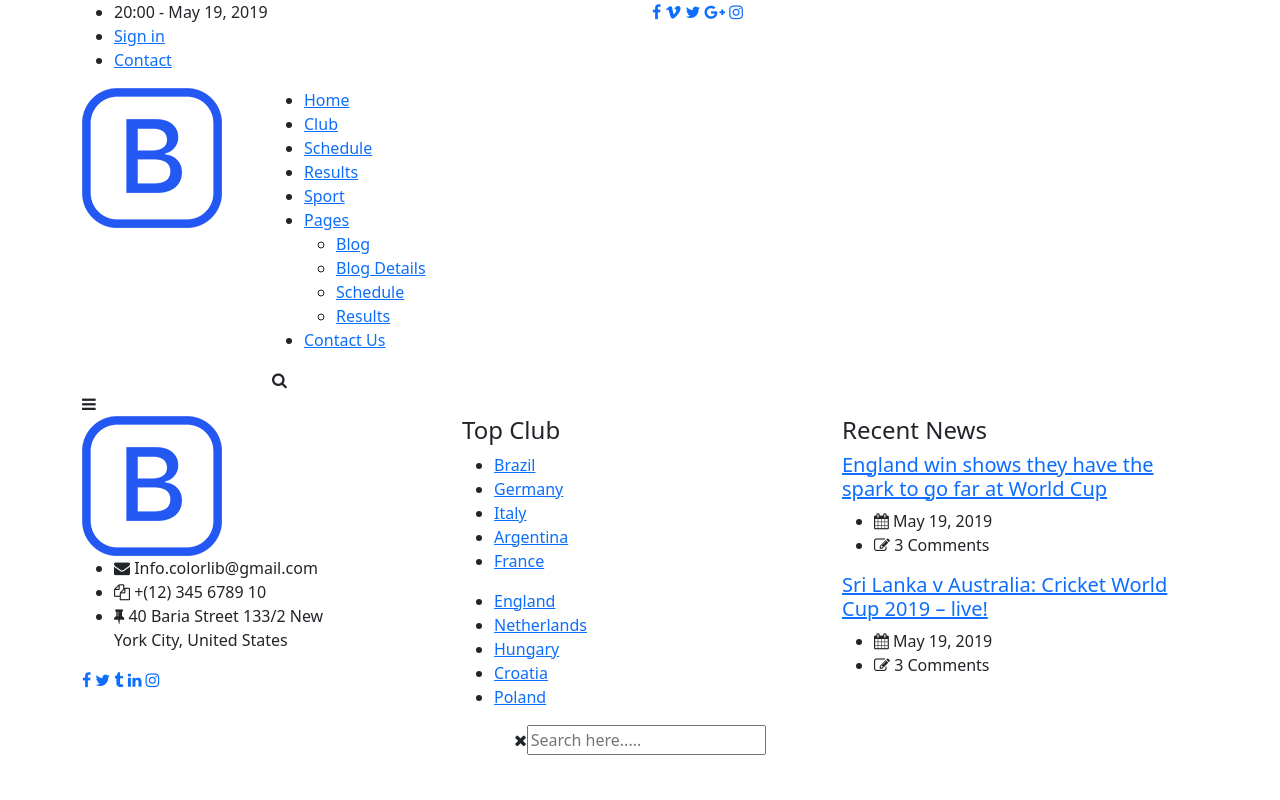
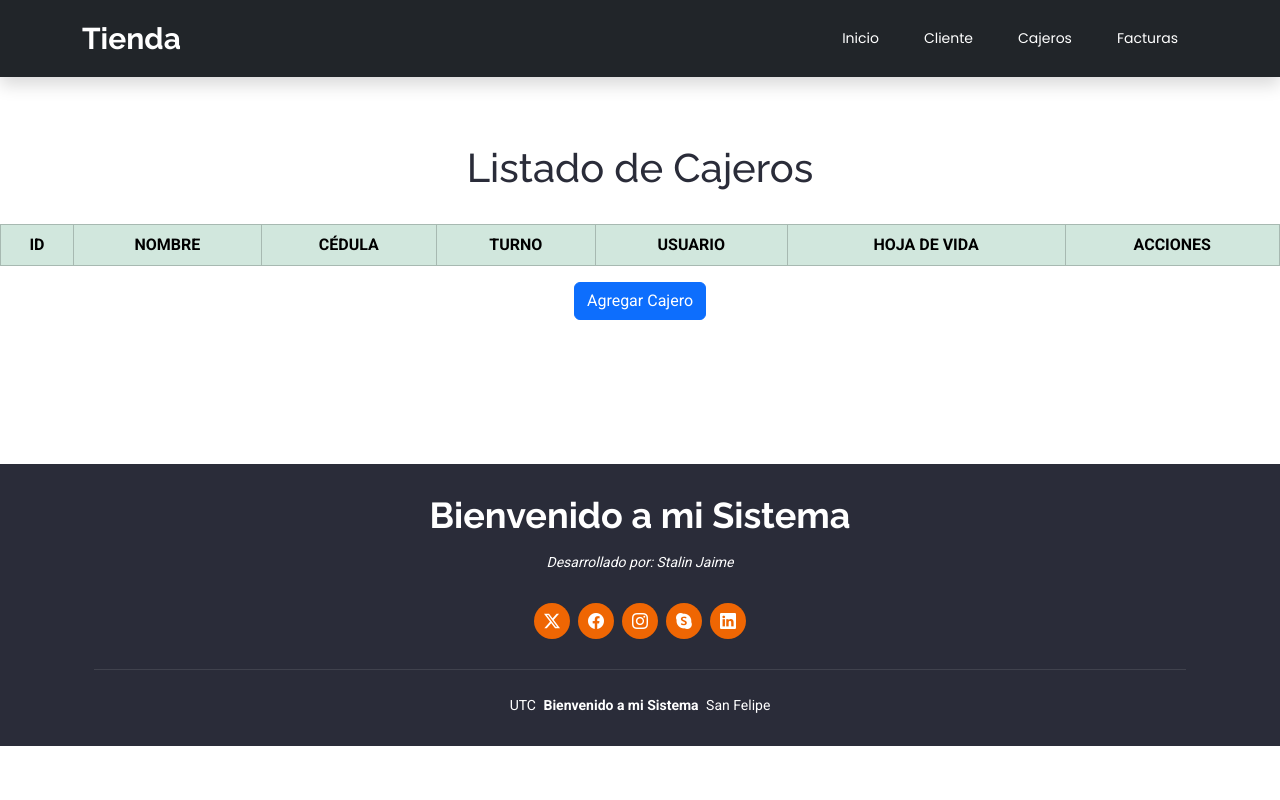
Before and after one commit to Stalin202-cpu/eventosSJ, a Django app: page /inicio in a window 1280 px wide. Run offline with Django 5.2, Linux system fonts and the light colour scheme; lists and menus that the app fills with data are empty; some libraries are stand-ins or nearby versions.

Commit message:
Se agregar Plantilla4

```diff
--- a/Aplicaciones/Estadios/templates/inicio.html
+++ b/Aplicaciones/Estadios/templates/inicio.html
@@ -2,11 +2,9 @@
 {% load static %}
 {% block contenido %}
 <br><br><br><br><br><br>
-
-<h1 class="text-center">Listado de Estadios</h1>
+<h1 class="text-center">Listado de Cajeros</h1>
 <br>
 <table class="table table-bordered table-striped table-hover">
-
     <thead>
         <tr class="table-success text-center
             table-striped table-hover">
@@ -17,8 +15,70 @@
             <th>USUARIO</th>
             <th>HOJA DE VIDA</th>
             <th>ACCIONES</th>
+
         </tr>
     </thead>
+    <tbody>
+        {% for cargoCajeros in Cajeros %}
+            <tr>
+                <td>{{cargoCajeros.id}}</td>
+                <td>{{cargoCajeros.nombre}}</td>
+                <td>{{cargoCajeros.cedula}}</td>
+                <td>{{cargoCajeros.turno}}</td>
+                <td>
+                    {% if cargoCajeros.logo %}
+                        <img src="{{ cargoCajeros.logo.url }}"
+                        height="80px" alt="">
+                    {% else %}
+                        Ninguna Imagen Subida
+                    {% endif %}
+                </td>
+                <td>
+                    {% if cargoCajeros.pdf %}
+                        <a href="{{ cargoCajeros.pdf.url }}" download>Descargar PDF</a>
+                    {% else %}
+                        Ningún Documento Subido
+                    {% endif %}
+                </td>
 
+                <td>
+                    <a href="editarCajero/{{cargoCajeros.id}}" class="btn btn-outline-warning"><i class="fa fa-pen"></i></a>
+                    <a href="#"
+                    onclick="eliminarCajero('{{cargoCajeros.id}}')"
+                    class="btn btn-outline-danger">
+                        <i class="fa fa-trash"></i>
+                    </a>
+
+                </td>
+            </tr>
+        {% endfor %}
+    </tbody>
 </table>
+<div class="text-center">
+    <a href="nuevoCajero" class="btn btn-primary">
+        Agregar Cajero
+    </a>
+</div>
+<br><br><br><br><br><br>
+<script>
+    function eliminarCajero(id){
+        Swal.fire({
+            title: "Desae eliminar?",
+            text: "¿Estas seguro de eliminar al Cajero de forma permanenete?",
+            icon: "Advertencia",
+            showCancelButton: true,
+            confirmButtonColor: "#3085d6",
+            cancelButtonColor: "#d33",
+            confirmButtonText: "Si, Borrar"
+            }).then((result) => {
+            if (result.isConfirmed) {
+
+                window.location.href="/eliminarCajero/"+id
+
+            }
+        });
+
+    }
+
+</script>
 {% endblock %}
--- a/Aplicaciones/template/plantilla.html
+++ b/Aplicaciones/template/plantilla.html
@@ -1,168 +1,126 @@
 {% load static %}
-
 <!DOCTYPE html>
 <html lang="es">
 <head>
-    <meta charset="UTF-8">
-    <title>Inicio</title>
-    <!-- Estilos CSS -->
-    <link rel="stylesheet" href="{% static 'plantilla/specer/css/bootstrap.min.css' %}">
-    <link rel="stylesheet" href="{% static 'plantilla/specer/css/font-awesome.min.css' %}">
-    <link rel="stylesheet" href="{% static 'plantilla/specer/css/style.css' %}">
+  <meta charset="utf-8">
+  <meta content="width=device-width, initial-scale=1.0" name="viewport">
+  <title>Index - Selecao Bootstrap Template</title>
+
+  <!-- jQuery (debe ir antes que los plugins que lo usen) -->
+  <script src="https://code.jquery.com/jquery-3.7.1.js" integrity="sha256-eKhayi8LEQwp4NKxN+CfCh+3qOVUtJn3QNZ0TciWLP4=" crossorigin="anonymous"></script>
+  <script src="https://cdn.jsdelivr.net/npm/jquery-validation@1.19.5/dist/jquery.validate.js"></script>
+
+  <!-- Bootstrap desde CDN -->
+  <link href="https://cdnjs.cloudflare.com/ajax/libs/bootstrap/5.3.3/css/bootstrap.min.css" rel="stylesheet" crossorigin="anonymous" referrerpolicy="no-referrer" />
+  <script src="https://cdnjs.cloudflare.com/ajax/libs/bootstrap/5.3.3/js/bootstrap.bundle.min.js" crossorigin="anonymous" referrerpolicy="no-referrer"></script>
+
+  <!-- SweetAlert -->
+  <script src="https://cdn.jsdelivr.net/npm/sweetalert2@11"></script>
+
+  <!-- FontAwesome -->
+  <link rel="stylesheet" href="https://cdnjs.cloudflare.com/ajax/libs/font-awesome/6.7.2/css/all.min.css" integrity="sha512-Evv84Mr4kqVGRNSgIGL/F/aIDqQb7xQ2vcrdIwxfjThSH8CSR7PBEakCr51Ck+w+/U6swU2Im1vVX0SVk9ABhg==" crossorigin="anonymous" referrerpolicy="no-referrer" />
+
+  <!-- Favicons -->
+  <link href="{% static 'plantilla/selecao/assets/img/favicon.png' %}" rel="icon">
+  <link href="{% static 'plantilla/selecao/assets/img/apple-touch-icon.png' %}" rel="apple-touch-icon">
+
+  <!-- Google Fonts -->
+  <link href="https://fonts.googleapis.com" rel="preconnect">
+  <link href="https://fonts.gstatic.com" rel="preconnect" crossorigin>
+  <link href="https://fonts.googleapis.com/css2?family=Roboto:wght@100..900&family=Poppins:wght@100..900&family=Raleway:wght@100..900&display=swap" rel="stylesheet">
+
+  <!-- Vendor CSS Files -->
+  <link href="{% static 'plantilla/selecao/assets/vendor/bootstrap-icons/bootstrap-icons.css' %}" rel="stylesheet">
+  <link href="{% static 'plantilla/selecao/assets/vendor/aos/aos.css' %}" rel="stylesheet">
+  <link href="{% static 'plantilla/selecao/assets/vendor/animate.css/animate.min.css' %}" rel="stylesheet">
+  <link href="{% static 'plantilla/selecao/assets/vendor/glightbox/css/glightbox.min.css' %}" rel="stylesheet">
+  <link href="{% static 'plantilla/selecao/assets/vendor/swiper/swiper-bundle.min.css' %}" rel="stylesheet">
+
+  <!-- Main CSS File -->
+  <link href="{% static 'plantilla/selecao/assets/css/main.css' %}" rel="stylesheet">
 </head>
-<body>
-<!-- Header Section Begin -->
-<header class="header-section">
-    <div class="header__top">
-        <div class="container">
-            <div class="row">
-                <div class="col-lg-6">
-                    <div class="ht-info">
+
+<body class="index-page">
+
+  <!-- Header -->
+  <header id="header" class="header d-flex align-items-center fixed-top bg-dark text-white shadow">
+    <div class="container-fluid container-xl position-relative d-flex align-items-center justify-content-between">
+      <a href="index.html" class="logo d-flex align-items-center">
+        <h1 class="sitename">Tienda</h1>
+      </a>
+      <nav id="navmenu" class="navmenu">
         <ul>
-                            <li>20:00 - May 19, 2019</li>
-                            <li><a href="#">Sign in</a></li>
-                            <li><a href="#">Contact</a></li>
+          <li><a href="{% url 'inicio2' %}">Inicio</a></li>
+          <li><a href="{% url 'inicio2' %}">Cliente</a></li>
+          <li><a href="{% url 'inicio' %}">Cajeros</a></li>
+          <li><a href="{% url 'inicio3' %}">Facturas</a></li>
         </ul>
-                    </div>
-                </div>
-                <div class="col-lg-6">
-                    <div class="ht-links">
-                        <a href="#"><i class="fa fa-facebook"></i></a>
-                        <a href="#"><i class="fa fa-vimeo"></i></a>
-                        <a href="#"><i class="fa fa-twitter"></i></a>
-                        <a href="#"><i class="fa fa-google-plus"></i></a>
-                        <a href="#"><i class="fa fa-instagram"></i></a>
-                    </div>
-                </div>
-            </div>
-        </div>
-    </div>
-    <div class="header__nav">
-        <div class="container">
-            <div class="row">
-                <div class="col-lg-2">
-                    <div class="logo">
-                        <a href="{% url 'inicio' %}">
-                            <img src="{% static 'plantilla/specer/img/logo.png' %}" alt="Logo">
-                        </a>
-                    </div>
-                </div>
-                <div class="col-lg-10">
-                    <div class="nav-menu">
-                        <ul class="main-menu">
-                            <li class="active"><a href="#">Home</a></li>
-                            <li><a href="#">Club</a></li>
-                            <li><a href="#">Schedule</a></li>
-                            <li><a href="#">Results</a></li>
-                            <li><a href="#">Sport</a></li>
-                            <li><a href="#">Pages</a>
-                                <ul class="dropdown">
-                                    <li><a href="#">Blog</a></li>
-                                    <li><a href="#">Blog Details</a></li>
-                                    <li><a href="#">Schedule</a></li>
-                                    <li><a href="#">Results</a></li>
-                                </ul>
-                            </li>
-                            <li><a href="#">Contact Us</a></li>
-                        </ul>
-                        <div class="nm-right search-switch">
-                            <i class="fa fa-search"></i>
-                        </div>
-                    </div>
-                </div>
-            </div>
-            <div class="canvas-open">
-                <i class="fa fa-bars"></i>
-            </div>
-        </div>
+        <i class="mobile-nav-toggle d-xl-none bi bi-list"></i>
+      </nav>
     </div>
   </header>
-<!-- Header End -->
 
-<!-- Footer Section Begin -->
-<footer class="footer-section set-bg" data-setbg="{% static 'plantilla/specer/img/footer-bg.jpg' %}">
+  {% block contenido %}{% endblock %}
+
+  <!-- Footer -->
+  <footer id="footer" class="footer dark-background">
     <div class="container">
-        <div class="row">
-            <div class="col-lg-3 col-md-6">
-                <div class="fs-logo">
-                    <div class="logo">
-                        <a href="#"><img src="{% static 'plantilla/specer/img/logo.png' %}" alt="Logo"></a>
+      <h3 class="sitename">Bienvenido a mi Sistema</h3>
+      <p>Desarrollado por: Stalin Jaime</p>
+      <div class="social-links d-flex justify-content-center">
+        <a href="#"><i class="bi bi-twitter-x"></i></a>
+        <a href="#"><i class="bi bi-facebook"></i></a>
+        <a href="#"><i class="bi bi-instagram"></i></a>
+        <a href="#"><i class="bi bi-skype"></i></a>
+        <a href="#"><i class="bi bi-linkedin"></i></a>
       </div>
-                    <ul>
-                        <li><i class="fa fa-envelope"></i> Info.colorlib@gmail.com</li>
-                        <li><i class="fa fa-copy"></i> +(12) 345 6789 10</li>
-                        <li><i class="fa fa-thumb-tack"></i> 40 Baria Street 133/2 New York City, United States</li>
-                    </ul>
-                    <div class="fs-social">
-                        <a href="#"><i class="fa fa-facebook"></i></a>
-                        <a href="#"><i class="fa fa-twitter"></i></a>
-                        <a href="#"><i class="fa fa-tumblr"></i></a>
-                        <a href="#"><i class="fa fa-linkedin"></i></a>
-                        <a href="#"><i class="fa fa-instagram"></i></a>
-                    </div>
-                </div>
-            </div>
-            <div class="col-lg-4 col-md-6 offset-lg-1">
-                <div class="fs-widget">
-                    <h4>Top Club</h4>
-                    <ul class="fw-links">
-                        <li><a href="#">Brazil</a></li>
-                        <li><a href="#">Germany</a></li>
-                        <li><a href="#">Italy</a></li>
-                        <li><a href="#">Argentina</a></li>
-                        <li><a href="#">France</a></li>
-                    </ul>
-                    <ul class="fw-links">
-                        <li><a href="#">England</a></li>
-                        <li><a href="#">Netherlands</a></li>
-                        <li><a href="#">Hungary</a></li>
-                        <li><a href="#">Croatia</a></li>
-                        <li><a href="#">Poland</a></li>
-                    </ul>
-                </div>
-            </div>
-            <div class="col-lg-4">
-                <div class="fs-widget">
-                    <h4>Recent News</h4>
-                    <div class="fw-item">
-                        <h5><a href="#">England win shows they have the spark to go far at World Cup</a></h5>
-                        <ul>
-                            <li><i class="fa fa-calendar"></i> May 19, 2019</li>
-                            <li><i class="fa fa-edit"></i> 3 Comments</li>
-                        </ul>
-                    </div>
-                    <div class="fw-item">
-                        <h5><a href="#">Sri Lanka v Australia: Cricket World Cup 2019 – live!</a></h5>
-                        <ul>
-                            <li><i class="fa fa-calendar"></i> May 19, 2019</li>
-                            <li><i class="fa fa-edit"></i> 3 Comments</li>
-                        </ul>
-                    </div>
-                </div>
+      <div class="container">
+        <div class="copyright">
+          <span>UTC</span> <strong class="px-1 sitename">Bienvenido a mi Sistema</strong> <span>San Felipe</span>
         </div>
       </div>
     </div>
   </footer>
-<!-- Footer Section End -->
 
-<!-- Search Model Begin -->
-<div class="search-model">
-    <div class="h-100 d-flex align-items-center justify-content-center">
-        <div class="search-close-switch"><i class="fa fa-close"></i></div>
-        <form class="search-model-form">
-            <input type="text" id="search-input" placeholder="Search here.....">
-        </form>
-    </div>
-</div>
-<!-- Search Model End -->
+  <!-- Scroll Top -->
+  <a href="#" id="scroll-top" class="scroll-top d-flex align-items-center justify-content-center"><i class="bi bi-arrow-up-short"></i></a>
 
-<!-- Js Plugins -->
-<script src="{% static 'plantilla/specer/js/jquery-3.3.1.min.js' %}"></script>
-<script src="{% static 'plantilla/specer/js/bootstrap.min.js' %}"></script>
-<script src="{% static 'plantilla/specer/js/jquery.magnific-popup.min.js' %}"></script>
-<script src="{% static 'plantilla/specer/js/jquery.slicknav.js' %}"></script>
-<script src="{% static 'plantilla/specer/js/owl.carousel.min.js' %}"></script>
-<script src="{% static 'plantilla/specer/js/main.js' %}"></script>
+  <!-- Preloader -->
+  <div id="preloader"></div>
+
+  <!-- Vendor JS Files -->
+  <script src="{% static 'plantilla/selecao/assets/vendor/bootstrap/js/bootstrap.bundle.min.js' %}"></script>
+  <script src="{% static 'plantilla/selecao/assets/vendor/php-email-form/validate.js' %}"></script>
+  <script src="{% static 'plantilla/selecao/assets/vendor/aos/aos.js' %}"></script>
+  <script src="{% static 'plantilla/selecao/assets/vendor/glightbox/js/glightbox.min.js' %}"></script>
+  <script src="{% static 'plantilla/selecao/assets/vendor/imagesloaded/imagesloaded.pkgd.min.js' %}"></script>
+  <script src="{% static 'plantilla/selecao/assets/vendor/isotope-layout/isotope.pkgd.min.js' %}"></script>
+  <script src="{% static 'plantilla/selecao/assets/vendor/swiper/swiper-bundle.min.js' %}"></script>
+
+  <!-- Main JS File -->
+  <script src="{% static 'plantilla/selecao/assets/js/main.js' %}"></script>
+
+  {% if messages %}
+    {% for mensaje in messages %}
+      <script>
+        Swal.fire({
+          title: "CONFIRMACIÓN",
+          text: "{{ mensaje }}",
+          icon: "success"
+        });
+      </script>
+    {% endfor %}
+  {% endif %}
+
+  <style>
+    .error {
+      color: red;
+      font-weight: bold;
+    }
+    .form-control.error {
+      border: 1px solid red;
+    }
+  </style>
 
 </body>
 </html>
```
Lines whose indentation alone changed are shown as unchanged.
